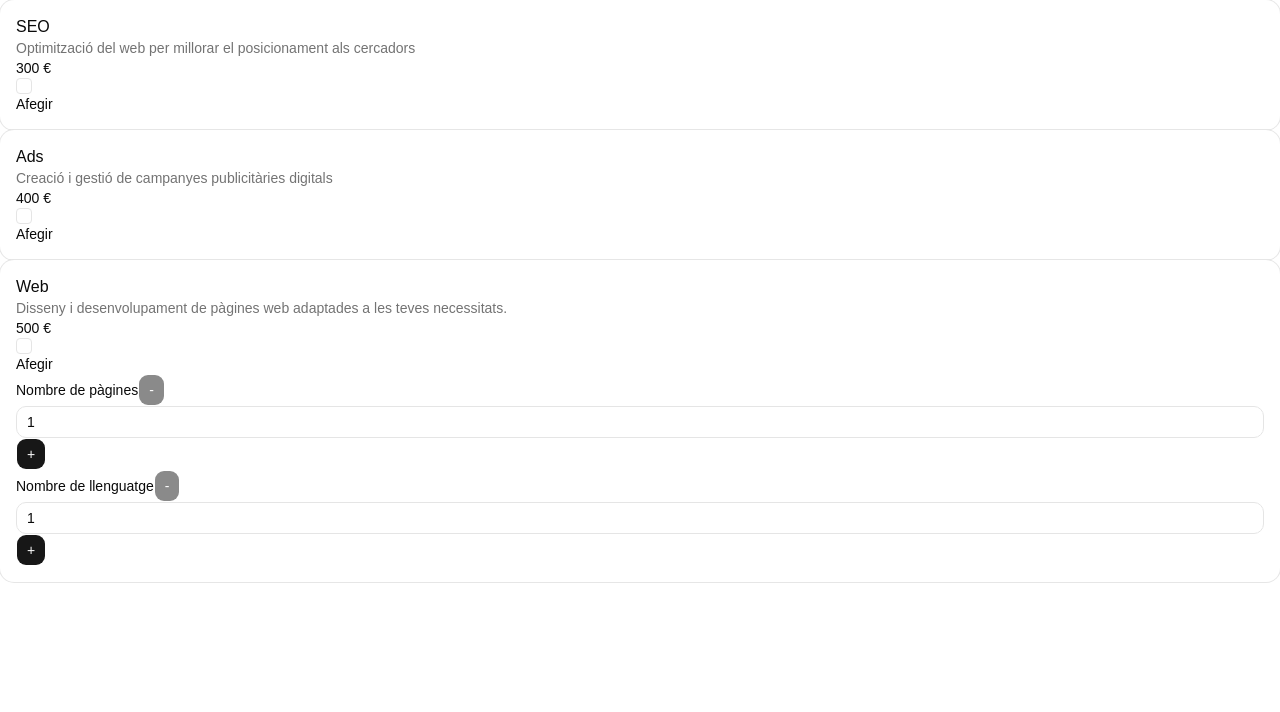
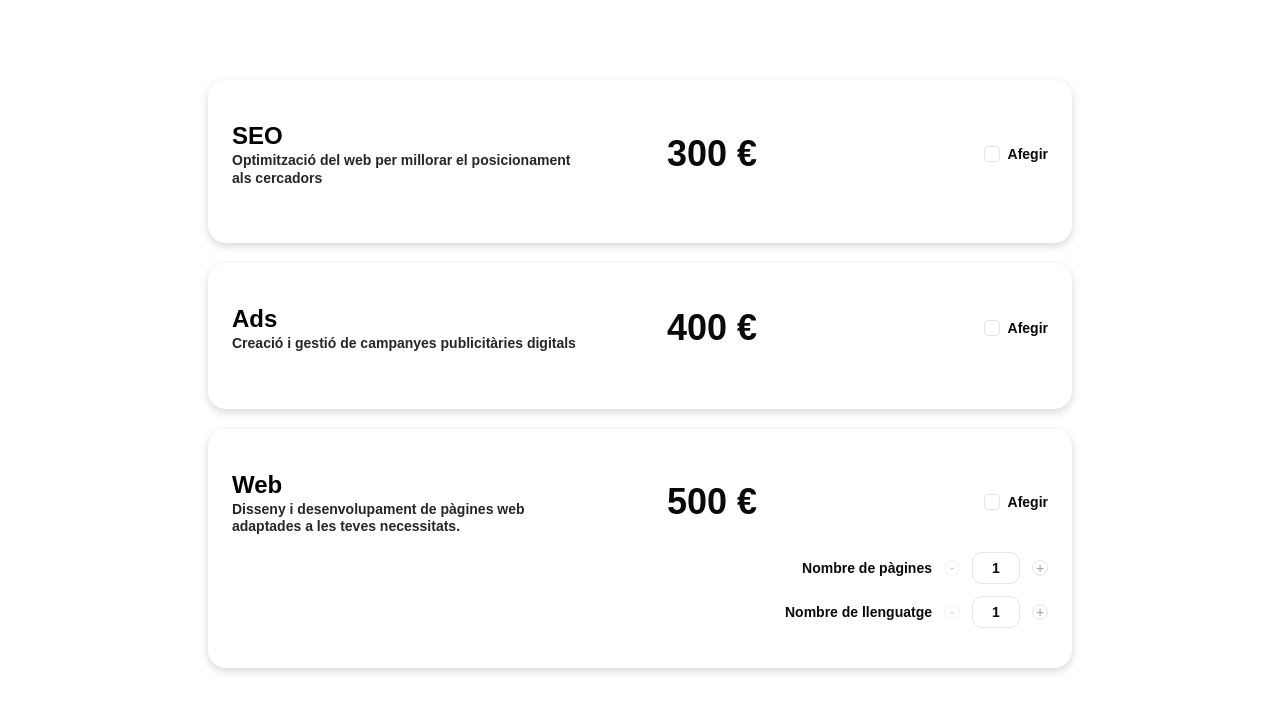
Before and after one commit to ypmodev/budget-generator, a React (Vite) app: page / in a window 1280 px wide. Shown: the top 712 px of the page. Built offline with nearby package versions, Linux system fonts and the light colour scheme.

Commit message:
style: implement basic service card styles

```diff
--- a/src/components/Budget.tsx
+++ b/src/components/Budget.tsx
@@ -21,7 +21,10 @@ const Budget = () => {
   };
 
   return (
-    <article>
+    <>
+      <section className="mx-auto w-full max-w-5xl"></section>
+      <article className="mx-auto mt-20 w-full max-w-4xl space-y-5 px-4">
+        {" "}
         {services.map((service) => (
           <ServiceCard
             key={service.id}
@@ -33,6 +36,7 @@ const Budget = () => {
           />
         ))}
       </article>
+    </>
   );
 };
 
--- a/src/components/ServiceCard.tsx
+++ b/src/components/ServiceCard.tsx
@@ -21,20 +21,36 @@ const ServiceCard = ({
   setLanguages,
 }: ServiceCardProps) => {
   return (
-    <Card>
-      <CardContent>
-        <div>
-          <CardTitle> {title} </CardTitle>
-          <CardDescription> {description}</CardDescription>
+    <Card className="rounded-2xl border-0 bg-white shadow-[0_3px_8px_rgba(0,0,0,0.16)]">
+      {" "}
+      <CardContent className="grid grid-cols-[1fr_auto_1fr] items-center gap-4 p-6">
+        {" "}
+        <div className="min-w-0 ">
+          <CardTitle className="text-2xl font-extrabold text-black">
+            {" "}
+            {title}
+          </CardTitle>
+
+          <CardDescription className="text-sm font-semibold leading-tight text-neutral-800">
+            {" "}
+            {description}
+          </CardDescription>
         </div>
-        <div>
+        <div className="translate-x-18 text-center text-4xl font-extrabold whitespace-nowrap">
           <p>{basePrice} €</p>
         </div>
-        <div>
-          <Checkbox id={id} />
-          <label htmlFor={id}>Afegir</label>
+        <div className="flex items-center justify-end gap-2">
+          {" "}
+          <Checkbox
+            id={id}
+            className="data-checked:bg-[#58af8c] data-checked:border-[#58af8c]"
+          />
+          <label htmlFor={id} className="font-semibold cursor-pointer text-sm">
+            Afegir
+          </label>
         </div>
-        <div>
+        <div className="col-span-3 flex justify-end">
+          {" "}
           {id === "web" && (
             <WebOptions
               pages={pages}
--- a/src/components/WebOptions.tsx
+++ b/src/components/WebOptions.tsx
@@ -10,9 +10,18 @@ const WebOptions = ({
 }: WebOptionsProps) => {
   return (
     <>
-      <div>
-        <label>Nombre de pàgines</label>
+      <section className="flex flex-col items-end gap-3">
+        <div className="flex items-center justify-end gap-3">
+          <label
+            htmlFor="pagesInput"
+            className="font-semibold whitespace-nowrap text-sm"
+          >
+            Nombre de pàgines
+          </label>
           <Button
+            variant="outline"
+            size="icon"
+            className="btn-counter"
             id="pagesButtonDecrease"
             disabled={pages <= 1}
             aria-label="Reduir el nombre de pàgines"
@@ -20,17 +29,32 @@ const WebOptions = ({
             <span aria-hidden="true">-</span>
           </Button>
 
-        <Input id="pagesInput" type="number" min="1" step="1" value={pages} />
+          <Input
+            className="w-12 text-sm text-center font-semibold"
+            id="pagesInput"
+            type="number"
+            min="1"
+            step="1"
+            value={pages}
+          />
           <Button
+            variant="outline"
+            size="icon"
+            className="btn-counter"
             id="pagesButtonIncrease"
             aria-label="Augmentar el nombre de pàgines"
           >
             <span aria-hidden="true">+</span>
           </Button>
         </div>
-      <div>
-        <label>Nombre de llenguatge</label>
+        <div className="flex items-center justify-end gap-3">
+          <label htmlFor="languagesInput" className="font-semibold whitespace-nowrap text-sm">
+            Nombre de llenguatge
+          </label>
           <Button
+            variant="outline"
+            size="icon"
+            className="btn-counter"
             id="languagesButtonDecrease"
             disabled={pages <= 1}
             aria-label="Reduir el nombre de languages"
@@ -38,6 +62,7 @@ const WebOptions = ({
             <span aria-hidden="true">-</span>
           </Button>
           <Input
+            className="w-12 text-center font-semibold"
             id="languagesInput"
             type="number"
             min="1"
@@ -45,12 +70,16 @@ const WebOptions = ({
             value={languages}
           />
           <Button
+            variant="outline"
+            size="icon"
+            className="btn-counter"
             id="languageButtonIncrease"
             aria-label="Augmentar el nombre de languages"
           >
             <span aria-hidden="true">+</span>
           </Button>
         </div>
+      </section>
     </>
   );
 };
--- a/src/components/ui/card.tsx
+++ b/src/components/ui/card.tsx
@@ -1,5 +1,5 @@
-import * as React from "react"
-import { cn } from "cn"
+import * as React from "react";
+import { cn } from "cn";
 
 function Card({
   className,
@@ -11,12 +11,12 @@ function Card({
       data-slot="card"
       data-size={size}
       className={cn(
-        "group/card flex flex-col gap-(--card-spacing) overflow-hidden rounded-xl bg-card py-(--card-spacing) text-sm text-card-foreground ring-1 ring-foreground/10 [--card-spacing:--spacing(4)] has-data-[slot=card-footer]:pb-0 has-[>img:first-child]:pt-0 data-[size=sm]:[--card-spacing:--spacing(3)] data-[size=sm]:has-data-[slot=card-footer]:pb-0 *:[img:first-child]:rounded-t-xl *:[img:last-child]:rounded-b-xl",
-        className
+        "group/card flex flex-col gap-(--card-spacing) overflow-hidden rounded-xl bg-card py-(--card-spacing) text-sm text-card-foreground  [--card-spacing:--spacing(4)] has-data-[slot=card-footer]:pb-0 has-[>img:first-child]:pt-0 data-[size=sm]:[--card-spacing:--spacing(3)] data-[size=sm]:has-data-[slot=card-footer]:pb-0 *:[img:first-child]:rounded-t-xl *:[img:last-child]:rounded-b-xl",
+        className,
       )}
       {...props}
     />
-  )
+  );
 }
 
 function CardHeader({ className, ...props }: React.ComponentProps<"div">) {
@@ -25,11 +25,11 @@ function CardHeader({ className, ...props }: React.ComponentProps<"div">) {
       data-slot="card-header"
       className={cn(
         "group/card-header @container/card-header grid auto-rows-min items-start gap-1 rounded-t-xl px-(--card-spacing) has-data-[slot=card-action]:grid-cols-[1fr_auto] has-data-[slot=card-description]:grid-rows-[auto_auto] [.border-b]:pb-(--card-spacing)",
-        className
+        className,
       )}
       {...props}
     />
-  )
+  );
 }
 
 function CardTitle({ className, ...props }: React.ComponentProps<"div">) {
@@ -38,11 +38,11 @@ function CardTitle({ className, ...props }: React.ComponentProps<"div">) {
       data-slot="card-title"
       className={cn(
         "font-heading text-base leading-snug font-medium group-data-[size=sm]/card:text-sm",
-        className
+        className,
       )}
       {...props}
     />
-  )
+  );
 }
 
 function CardDescription({ className, ...props }: React.ComponentProps<"div">) {
@@ -52,7 +52,7 @@ function CardDescription({ className, ...props }: React.ComponentProps<"div">) {
       className={cn("text-sm text-muted-foreground", className)}
       {...props}
     />
-  )
+  );
 }
 
 function CardAction({ className, ...props }: React.ComponentProps<"div">) {
@@ -61,11 +61,11 @@ function CardAction({ className, ...props }: React.ComponentProps<"div">) {
       data-slot="card-action"
       className={cn(
         "col-start-2 row-span-2 row-start-1 self-start justify-self-end",
-        className
+        className,
       )}
       {...props}
     />
-  )
+  );
 }
 
 function CardContent({ className, ...props }: React.ComponentProps<"div">) {
@@ -75,7 +75,7 @@ function CardContent({ className, ...props }: React.ComponentProps<"div">) {
       className={cn("px-(--card-spacing)", className)}
       {...props}
     />
-  )
+  );
 }
 
 function CardFooter({ className, ...props }: React.ComponentProps<"div">) {
@@ -84,11 +84,11 @@ function CardFooter({ className, ...props }: React.ComponentProps<"div">) {
       data-slot="card-footer"
       className={cn(
         "flex items-center rounded-b-xl border-t bg-muted/50 p-(--card-spacing)",
-        className
+        className,
       )}
       {...props}
     />
-  )
+  );
 }
 
 export {
@@ -99,4 +99,4 @@ export {
   CardAction,
   CardDescription,
   CardContent,
-}
+};
--- a/src/index.css
+++ b/src/index.css
@@ -1,13 +1,13 @@
 @import "tailwindcss";
 @import "tw-animate-css";
 @import "shadcn/tailwind.css";
-@import "@fontsource-variable/geist";
+@import url("https://fonts.googleapis.com/css2?family=Montserrat:wght@400;500;600;700;800;900&display=swap");
 
 @custom-variant dark (&:is(.dark *));
 
 @theme inline {
   --font-heading: var(--font-sans);
-    --font-sans: 'Geist Variable', sans-serif;
+  --font-sans: "Montserrat", sans-serif;
   --color-sidebar-ring: var(--sidebar-ring);
   --color-sidebar-border: var(--sidebar-border);
   --color-sidebar-accent-foreground: var(--sidebar-accent-foreground);
@@ -117,14 +117,34 @@
   --sidebar-ring: oklch(0.556 0 0);
 }
 
+input[type="number"]::-webkit-inner-spin-button,
+input[type="number"]::-webkit-outer-spin-button {
+  -webkit-appearance: none;
+  margin: 0;
+}
+
+/* Firefox */
+input[type="number"] {
+  appearance: textfield;
+  -moz-appearance: textfield;
+}
+@layer components {
+  .btn-counter {
+    @apply !size-4 !min-w-4 !rounded-full border border-gray-200 bg-white p-0 text-[9px] font-normal text-gray-400 shadow-none hover:bg-gray-50;
+  }
+}
+
 @layer base {
   * {
     @apply border-border outline-ring/50;
   }
+
+  html {
+    font-family: "Montserrat", sans-serif;
+  }
+
   body {
     @apply bg-background text-foreground;
-    }
-  html {
-    @apply font-sans;
+    font-family: inherit;
   }
 }
```
Lines whose indentation alone changed are shown as unchanged.
